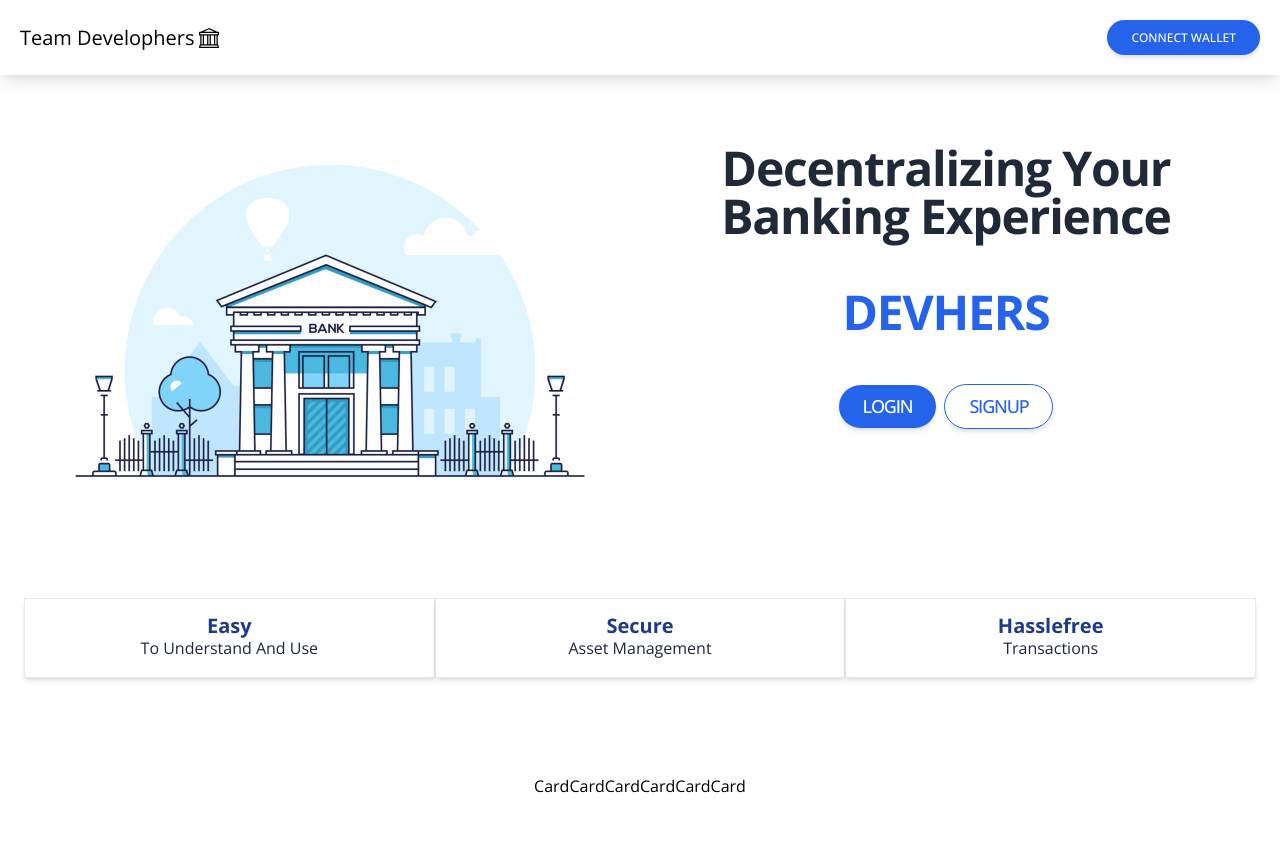
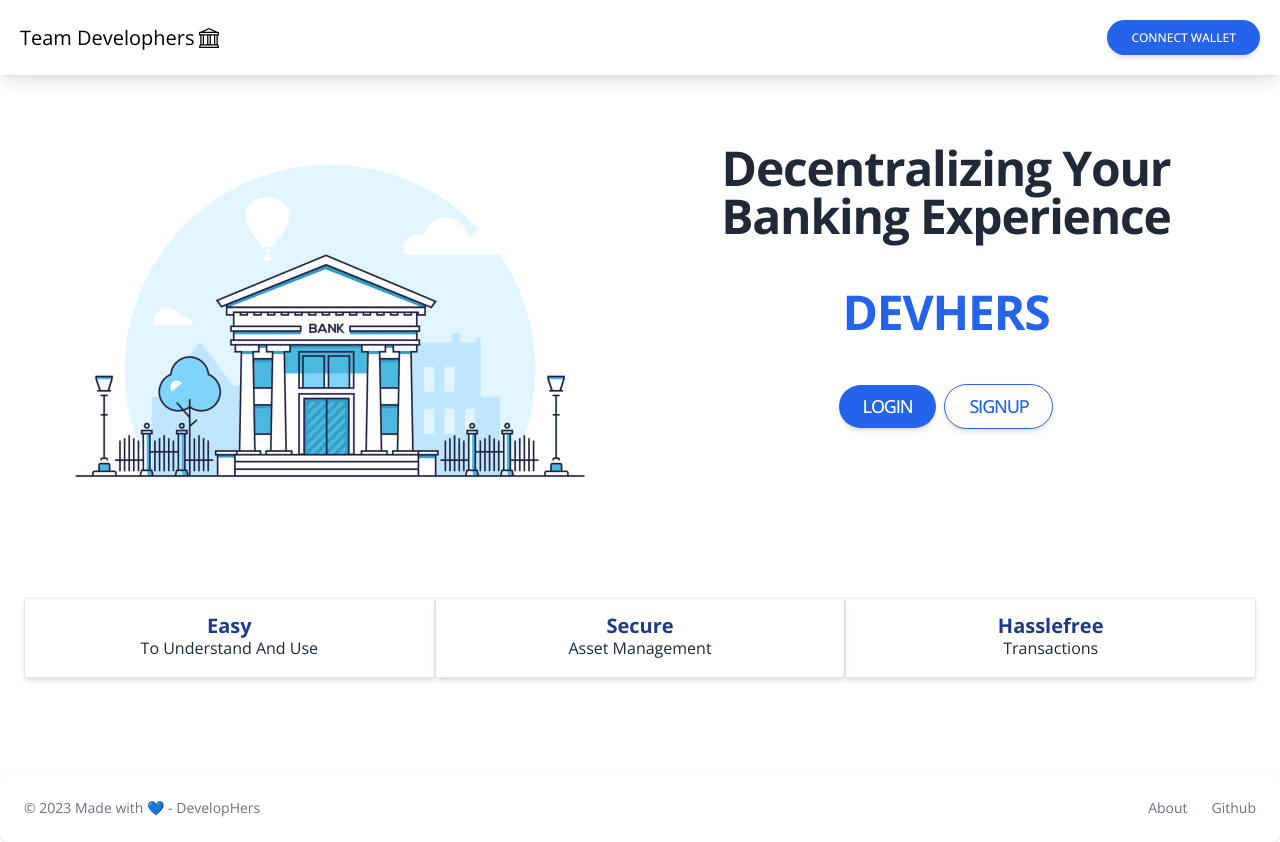
Before and after one commit to suzandsouza/DevelopHers_Clash-Of-Codes, a React (Create React App) app in the folder frontend/: page / in a window 1280 px wide. Before the commit the page ends 800 px from the top, so only its background shows below. Built offline with nearby package versions, Linux system fonts and the light colour scheme.

Commit message:
Home page done

```diff
--- a/frontend/src/App.jsx
+++ b/frontend/src/App.jsx
@@ -1,11 +1,13 @@
 import Header from "./components/Header"
 import Hero from "./components/Hero"
+import Footer from "./components/Footer"
 import Home from "./views/Home"
 const App = () => {
   return (
     <div className="min-h-screen">
       <Header />
       <Home />
+      <Footer />
 
     </div>
   )
--- /dev/null
+++ b/frontend/src/components/Footer.jsx
@@ -0,0 +1,22 @@
+import React from 'react'
+
+const Footer = () => {
+  return (
+    <div>
+        <footer class="p-4 bg-white rounded-lg shadow md:flex md:items-center md:justify-between md:p-6 dark:bg-gray-800">
+        <span class="text-sm text-gray-500 sm:text-center dark:text-gray-400 text-centre">© 2023 <a href="" class="hover:underline">Made with 💙 - DevelopHers</a>
+        </span>
+        <ul class="flex flex-wrap items-center mt-3 text-sm text-gray-500 dark:text-gray-400 sm:mt-0">
+            <li>
+                <a href="#" class="mr-4 hover:underline md:mr-6 ">About</a>
+            </li>
+            <li>
+                <a href="#" class="hover:underline">Github</a>
+            </li>
+        </ul>
+    </footer>
+    </div>
+  )
+}
+
+export default Footer
--- a/frontend/src/components/Projects.jsx
+++ b/frontend/src/components/Projects.jsx
@@ -1,15 +1,15 @@
-import React from 'react'
+// import React from 'react'
 
-function Projects() {
-  return (
-    <div className='flex flex-col px-6'>
-      <div className='flex justify-center items-center flex-wrap'>
-        {Array(6).fill().map((card,i)=><div>Card</div>)}
-      </div>
-    </div>
-  )
-}
-const ProjectCard=((card)=>(
-    <div className='rounded-lg shadow-lg bg-white'></div>
-))
-export default Projects
+// function Projects() {
+//   return (
+//     <div className='flex flex-col px-6'>
+//       <div className='flex justify-center items-center flex-wrap'>
+//         {Array(6).fill().map((card,i)=><div>Card</div>)}
+//       </div>
+//     </div>
+//   )
+// }
+// const ProjectCard=((card)=>(
+//     <div className='rounded-lg shadow-lg bg-white'></div>
+// ))
+// export default Projects
--- a/frontend/src/views/Home.jsx
+++ b/frontend/src/views/Home.jsx
@@ -6,7 +6,7 @@
   return (
     <>
         <Hero />
-        <Projects />
+
     </>
   )
 }
```
